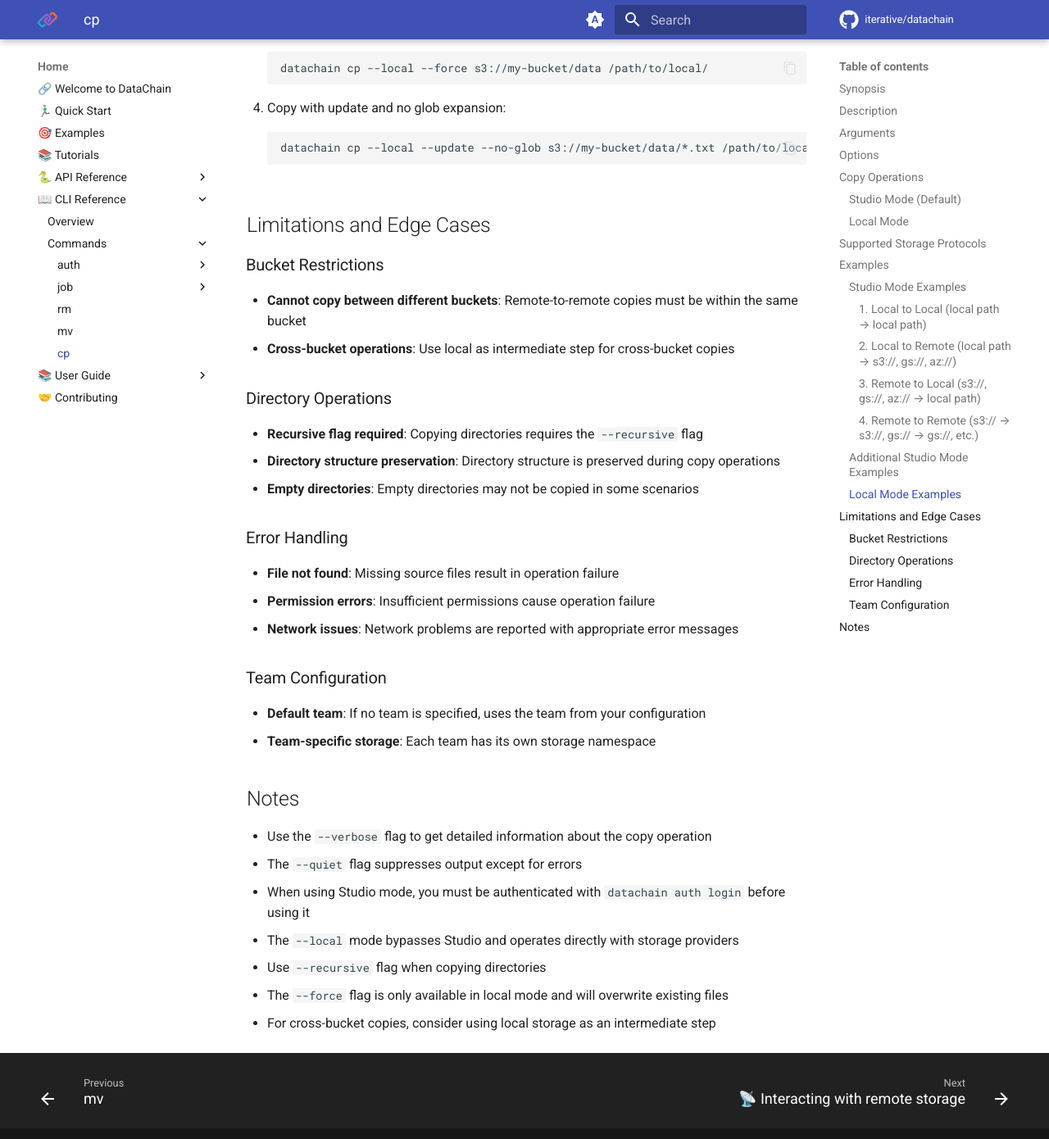
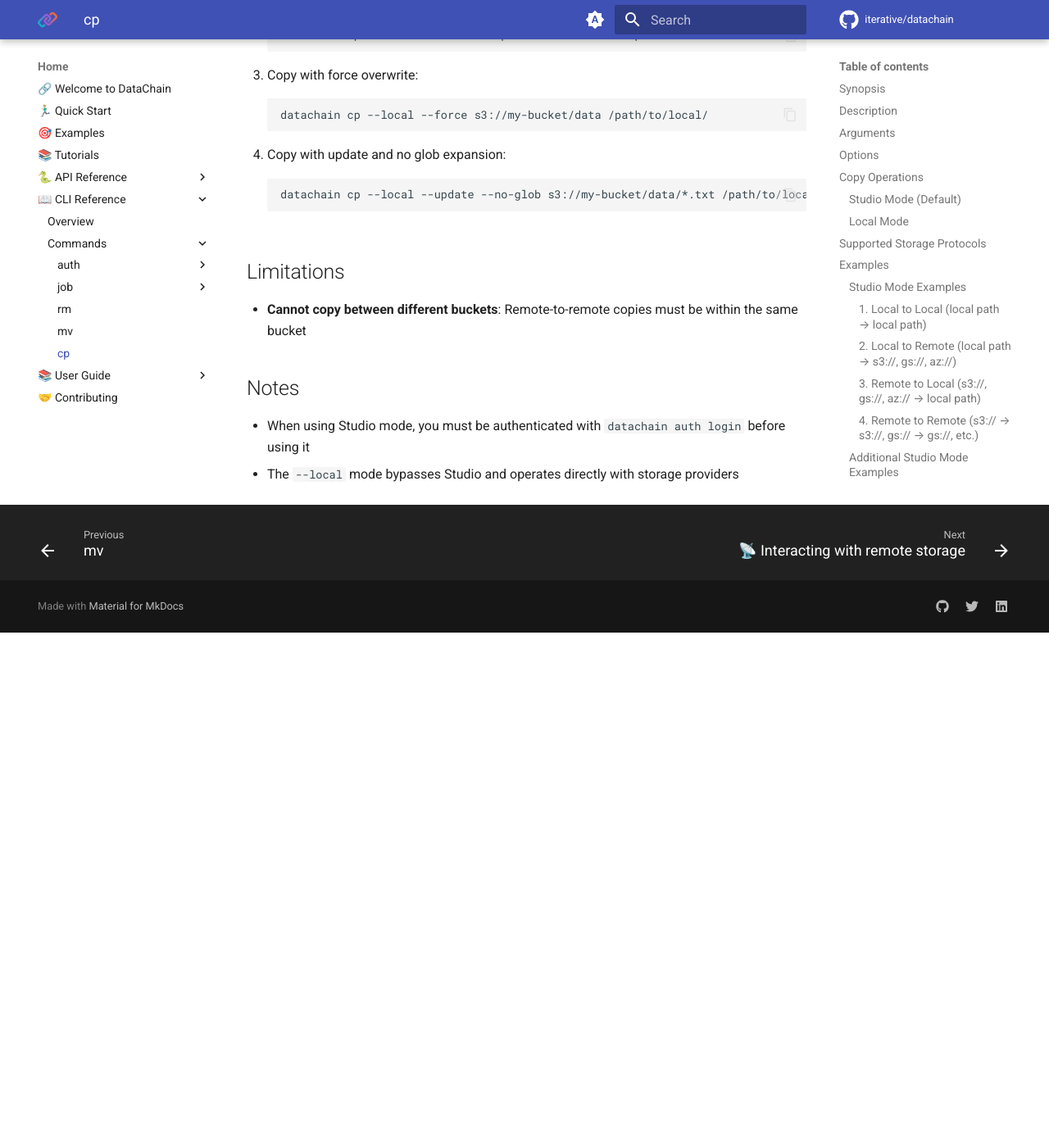
Before and after one commit to iterative/datachain, an MkDocs documentation site: the page built from docs/commands/cp.md, in a window 1280 px wide and 1400 px high, scrolled down 3423 px. Shown: the top 1390 px of the window at 82% size. Built offline with MkDocs 1.6.1 and Material for MkDocs 9.7.7, drawn with Linux system fonts in a browser that asks for light colours; comment, search, counter and statistics services are not loaded; after the commit the page ends 4195 px from its top, so only the background shows below that; some of the changed text lies outside the part shown.

Commit message:
Reword something

````diff
--- a/docs/commands/cp.md
+++ b/docs/commands/cp.md
@@ -5,7 +5,10 @@ Copy storage files and directories between cloud and local storage.
 ## Synopsis
 
 ```usage
-usage: datachain cp [-h] [-v] [-q] [-r] [--team TEAM] [--local] [--anon] [--update] [--no-glob] [--force] source_path destination_path
+usage: datachain cp [-h] [-v] [-q] [-r] [--team TEAM]
+             [--local] [--anon] [--update]
+             [--no-glob] [--force]
+             source_path destination_path
 ```
 
 ## Description
@@ -143,33 +146,9 @@ datachain cp --local --force s3://my-bucket/data /path/to/local/
 datachain cp --local --update --no-glob s3://my-bucket/data/*.txt /path/to/local/
 ```
 
-## Limitations and Edge Cases
-
-### Bucket Restrictions
+## Limitations
 - **Cannot copy between different buckets**: Remote-to-remote copies must be within the same bucket
-- **Cross-bucket operations**: Use local as intermediate step for cross-bucket copies
-
-### Directory Operations
-- **Recursive flag required**: Copying directories requires the `--recursive` flag
-- **Directory structure preservation**: Directory structure is preserved during copy operations
-- **Empty directories**: Empty directories may not be copied in some scenarios
-
-
-### Error Handling
-- **File not found**: Missing source files result in operation failure
-- **Permission errors**: Insufficient permissions cause operation failure
-- **Network issues**: Network problems are reported with appropriate error messages
-
-### Team Configuration
-- **Default team**: If no team is specified, uses the team from your configuration
-- **Team-specific storage**: Each team has its own storage namespace
 
 ## Notes
-
-* Use the `--verbose` flag to get detailed information about the copy operation
-* The `--quiet` flag suppresses output except for errors
 * When using Studio mode, you must be authenticated with `datachain auth login` before using it
 * The `--local` mode bypasses Studio and operates directly with storage providers
-* Use `--recursive` flag when copying directories
-* The `--force` flag is only available in local mode and will overwrite existing files
-* For cross-bucket copies, consider using local storage as an intermediate step
````
Also changed, not shown: 1 other file.
